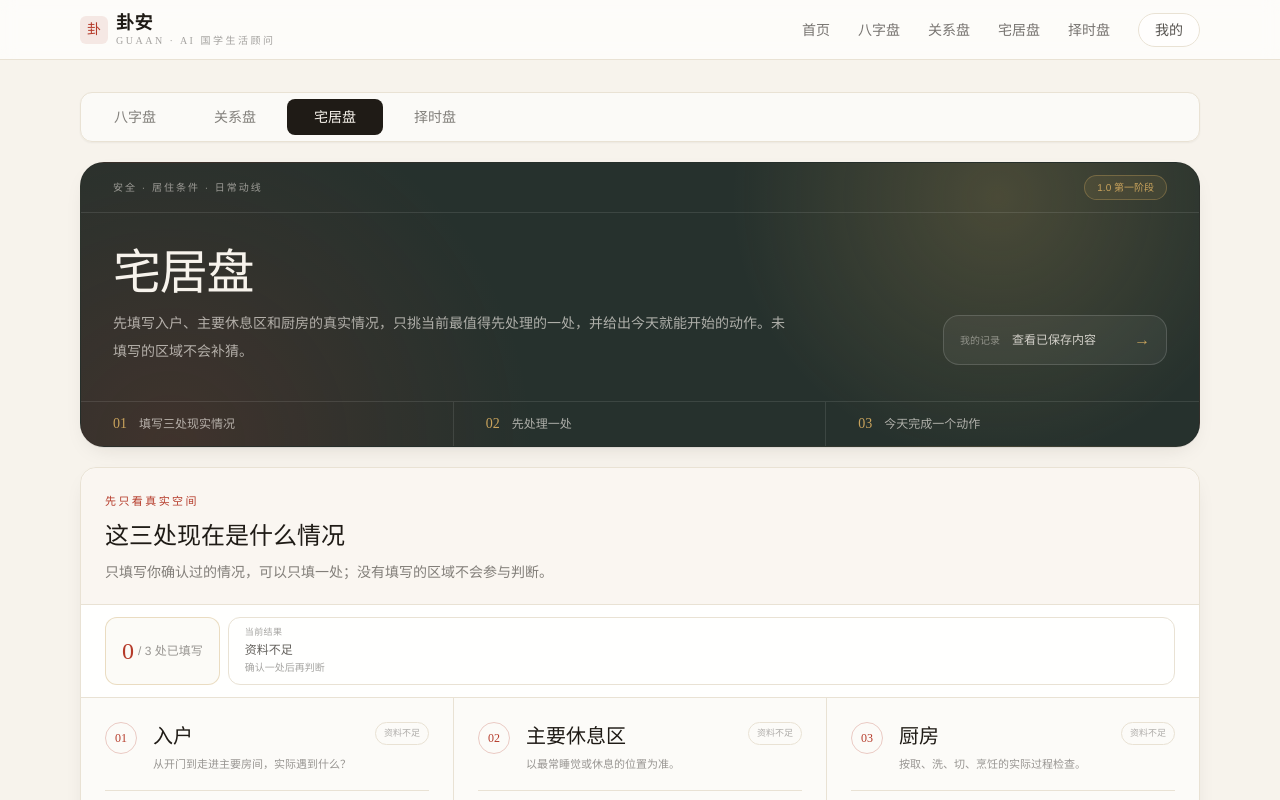
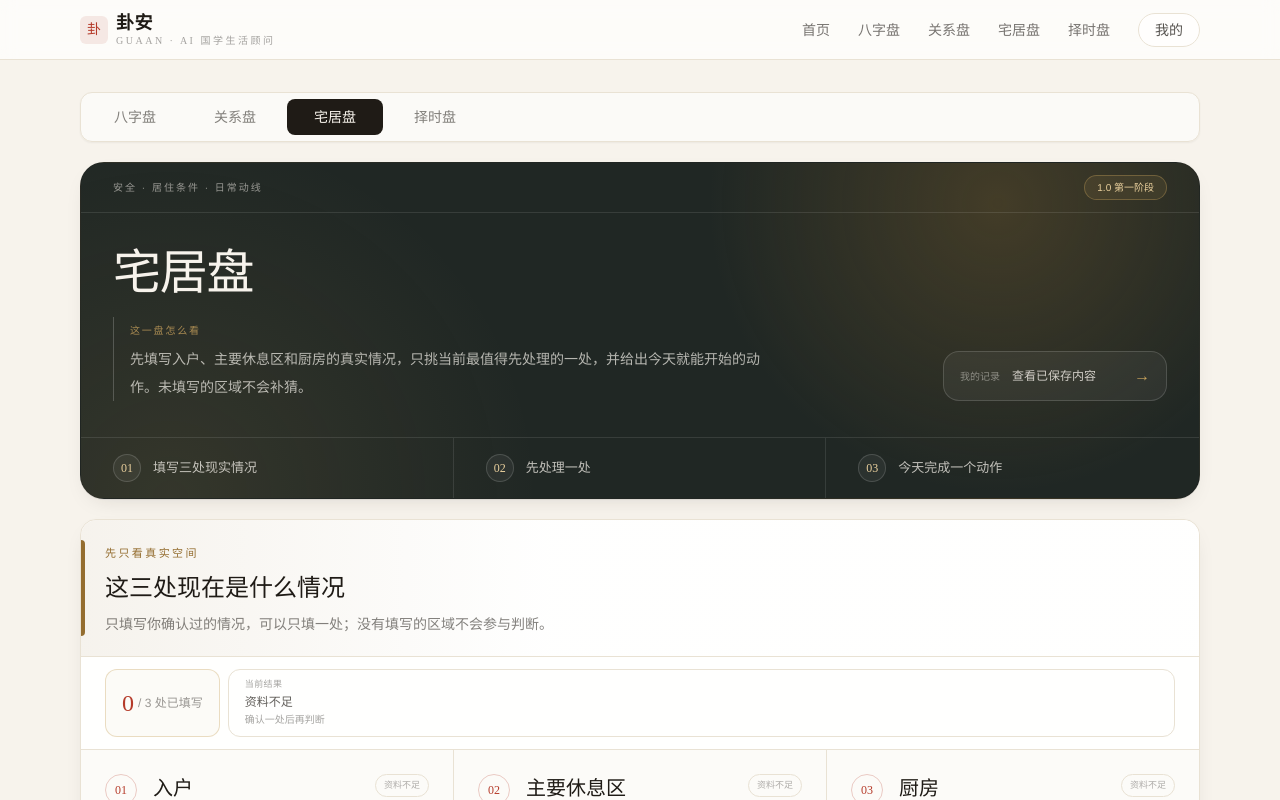
Before and after one commit to YC-WILL/ai-fengshui-demo, a Next.js app: page /fengshui in a window 1280 px wide. Shown: the top 800 px of the page. Built offline with nearby package versions, Linux system fonts and the light colour scheme.

Commit message:
Restore current homepage visual system

```diff
--- a/src/app/globals.css
+++ b/src/app/globals.css
@@ -57,10 +57,18 @@ html, body {
 .nav-mobile-methods::-webkit-scrollbar { display: none; }
 .nav-mobile-methods a { @apply shrink-0 rounded-full px-3 py-1 text-xs text-ink/60; }
 
-.home-intro { @apply flex items-center justify-between gap-6 rounded-2xl border border-gold/30 bg-white/70 px-6 py-7 shadow-scroll md:px-8; }
-.home-intro-mark { @apply hidden h-20 w-20 shrink-0 items-center justify-center rounded-full border border-cinnabar/30 font-serif text-3xl text-cinnabar md:flex; }
 .method-entry-grid { @apply grid gap-3 sm:grid-cols-2 lg:grid-cols-4; }
-.method-entry-card { @apply flex min-h-64 flex-col justify-between gap-5 rounded-2xl border border-mist bg-white/80 p-5 shadow-scroll transition hover:-translate-y-0.5 hover:border-gold/55 hover:bg-white; }
+.method-entry-card {
+  @apply relative flex min-h-64 flex-col justify-between gap-5 overflow-hidden rounded-2xl border border-mist bg-white/80 p-5 shadow-scroll transition hover:-translate-y-0.5 hover:bg-white;
+  --plate-accent: #b53b2a;
+}
+.method-entry-card::before { content: ""; @apply absolute inset-x-0 top-0 h-1; background: var(--plate-accent); opacity: 0.78; }
+.method-entry-card:hover { border-color: color-mix(in srgb, var(--plate-accent) 42%, #e9e2d4); }
+.method-entry-bazi { --plate-accent: #b53b2a; }
+.method-entry-relation { --plate-accent: #5c7f6b; }
+.method-entry-home { --plate-accent: #a67832; }
+.method-entry-timing { --plate-accent: #496b78; }
+.method-entry-card > div:first-child > span:last-child { color: var(--plate-accent); }
 .method-entry-index { @apply font-serif text-sm text-ink/30; }
 
 .method-local-nav { @apply flex gap-1 overflow-x-auto rounded-xl border border-mist bg-white/60 p-1.5 shadow-sm; scrollbar-width: none; }
@@ -73,7 +81,9 @@ html, body {
 .method-page-meta b { @apply rounded-full border border-gold/35 bg-gold/10 px-3 py-1 font-medium tracking-normal text-gold; }
 .method-page-intro { @apply grid gap-6 px-5 py-7 md:grid-cols-[minmax(0,1fr)_14rem] md:items-end md:px-8 md:py-9; }
 .method-page-intro h1 { @apply font-serif text-4xl font-normal tracking-tight md:text-5xl; }
-.method-page-intro p { @apply mt-3 max-w-2xl text-sm leading-7 text-rice/65; }
+.method-page-lead { @apply mt-5 max-w-2xl border-l border-white/20 pl-4; }
+.method-page-lead > span { @apply text-[10px] font-medium tracking-[0.18em] text-gold/80; }
+.method-page-intro .method-page-lead p { @apply mt-1 text-sm leading-7 text-rice/70; }
 .method-saved-link { @apply flex items-center rounded-2xl border border-white/15 bg-white/5 px-4 py-3 transition hover:border-gold/40 hover:bg-white/10; }
 .method-saved-link > span { @apply text-[10px] text-rice/45; }
 .method-saved-link > b { @apply ml-3 text-xs font-medium text-rice/80; }
@@ -82,6 +92,42 @@ html, body {
 .method-reading-path li { @apply flex items-center gap-3 border-b border-white/10 px-5 py-3 last:border-b-0 sm:border-b-0 sm:border-r sm:last:border-r-0 md:px-8; }
 .method-reading-path span { @apply font-serif text-sm text-gold; }
 .method-reading-path b { @apply text-xs font-medium text-rice/65; }
+
+/* 四盘共享阅读层级：各盘只用一个低饱和识别色，结论、行动、依据保持固定位置。 */
+.method-page {
+  --plate-accent: #b53b2a;
+  --plate-accent-soft: rgba(181, 59, 42, 0.07);
+  --plate-accent-line: rgba(181, 59, 42, 0.28);
+}
+.method-page-relation {
+  --plate-accent: #4f7562;
+  --plate-accent-soft: rgba(79, 117, 98, 0.08);
+  --plate-accent-line: rgba(79, 117, 98, 0.3);
+}
+.method-page-home {
+  --plate-accent: #946d2f;
+  --plate-accent-soft: rgba(148, 109, 47, 0.08);
+  --plate-accent-line: rgba(148, 109, 47, 0.3);
+}
+.method-page-timing {
+  --plate-accent: #466875;
+  --plate-accent-soft: rgba(70, 104, 117, 0.08);
+  --plate-accent-line: rgba(70, 104, 117, 0.3);
+}
+.method-page .section-kicker { color: var(--plate-accent); }
+.method-page .method-page-hero {
+  background:
+    radial-gradient(circle at 82% 12%, var(--plate-accent-line), transparent 30%),
+    radial-gradient(circle at 8% 100%, rgba(201, 163, 92, 0.12), transparent 34%),
+    #202724;
+}
+.method-page .method-page-meta b { color: #ead09d; }
+.method-page .method-reading-path li { @apply relative py-4; }
+.method-page .method-reading-path span {
+  @apply flex h-7 w-7 items-center justify-center rounded-full border border-white/15 bg-white/5 text-xs;
+  color: #ead09d;
+}
+.method-page .method-reading-path b { @apply text-[13px] text-rice/75; }
 
 .plate-shell { @apply grid overflow-hidden rounded-2xl border border-mist bg-white/80 shadow-scroll lg:grid-cols-[minmax(0,1fr)_18rem]; }
 .plate-main { @apply min-w-0 p-5 md:p-7; }
@@ -521,6 +567,171 @@ html, body {
 .timing-evidence article p { @apply mt-2 text-xs leading-5 text-ink/50; }
 .timing-boundary { @apply rounded-xl border border-dashed border-gold/45 bg-gold/5 p-4 text-xs leading-6 text-ink/55 md:col-span-2; }
 
+/* 大段内容的统一信息密度：标题可扫读，正文可阅读，专业依据主动收起。 */
+.method-page :is(
+  .bazi-observations-head,
+  .bazi-mainline-head,
+  .relationship-setup-copy,
+  .home-space-section-head,
+  .timing-section-head
+) {
+  @apply relative;
+  background:
+    linear-gradient(90deg, var(--plate-accent-soft), rgba(255, 255, 255, 0.72) 42%),
+    rgba(255, 255, 255, 0.72);
+}
+.method-page :is(
+  .bazi-observations-head,
+  .bazi-mainline-head,
+  .relationship-setup-copy,
+  .home-space-section-head,
+  .timing-section-head
+)::before {
+  content: "";
+  @apply absolute bottom-5 left-0 top-5 w-1 rounded-r-full;
+  background: var(--plate-accent);
+}
+
+.method-page :is(
+  .bazi-observation-card,
+  .relationship-card,
+  .home-area-card,
+  .timing-candidate-grid > button
+) {
+  @apply relative;
+}
+.method-page :is(
+  .bazi-observation-card,
+  .relationship-card,
+  .timing-candidate-grid > button
+)::after {
+  content: "";
+  @apply absolute inset-x-4 top-0 h-px;
+  background: var(--plate-accent-line);
+}
+.method-page :is(
+  .bazi-observation-conclusion,
+  .relationship-conclusion,
+  .home-priority-copy > p,
+  .timing-selected-copy > p
+) {
+  @apply text-[15px] leading-8 text-ink/75;
+}
+
+.method-page :is(
+  .bazi-observation-points > p,
+  .relationship-card dl > div,
+  .timing-candidate-grid dl > div,
+  .timing-comparison-list dl > div
+) {
+  @apply rounded-lg px-3 py-2;
+  background: rgba(247, 243, 236, 0.58);
+}
+.method-page :is(
+  .relationship-card dt,
+  .timing-candidate-grid dt,
+  .timing-comparison-list dt
+) {
+  @apply text-[11px] font-medium tracking-wide text-ink/45;
+}
+.method-page :is(
+  .relationship-card dd,
+  .timing-candidate-grid dd,
+  .timing-comparison-list dd
+) {
+  @apply mt-1 text-[13px] leading-6 text-ink/70;
+}
+
+.method-page :is(
+  .bazi-weekly-action,
+  .relationship-joint-action,
+  .home-action-card,
+  .timing-action
+) {
+  background:
+    linear-gradient(135deg, var(--plate-accent-soft), rgba(247, 243, 236, 0.82));
+  border-color: var(--plate-accent-line);
+}
+.method-page :is(
+  .bazi-weekly-action,
+  .relationship-joint-action,
+  .home-action-card,
+  .timing-action
+) .section-kicker {
+  @apply inline-flex w-fit rounded-full border px-2.5 py-1;
+  border-color: var(--plate-accent-line);
+  background: rgba(255, 255, 255, 0.6);
+}
+.method-page :is(
+  .bazi-weekly-action,
+  .relationship-joint-action,
+  .home-action-card,
+  .timing-action
+) h2 {
+  @apply text-2xl;
+}
+.method-page :is(
+  .bazi-weekly-action,
+  .relationship-joint-action,
+  .home-action-card,
+  .timing-action
+) p {
+  @apply text-[15px] leading-8 text-ink/75;
+}
+
+.method-page :is(
+  .bazi-observation-evidence,
+  .relationship-evidence,
+  .relationship-method,
+  .timing-evidence
+) {
+  @apply text-ink/50;
+}
+.method-page :is(
+  .bazi-observation-evidence,
+  .relationship-evidence,
+  .relationship-method,
+  .timing-evidence
+) > summary {
+  @apply flex w-fit cursor-pointer items-center gap-2 rounded-full border border-mist bg-white/75 px-3 py-1.5 text-xs font-medium;
+  color: var(--plate-accent);
+  list-style: none;
+}
+.method-page :is(
+  .bazi-observation-evidence,
+  .relationship-evidence,
+  .relationship-method,
+  .timing-evidence
+) > summary::-webkit-details-marker { display: none; }
+.method-page :is(
+  .bazi-observation-evidence,
+  .relationship-evidence,
+  .relationship-method,
+  .timing-evidence
+) > summary::after {
+  content: "＋";
+  @apply text-[11px];
+}
+.method-page :is(
+  .bazi-observation-evidence,
+  .relationship-evidence,
+  .relationship-method,
+  .timing-evidence
+)[open] > summary::after { content: "－"; }
+
+.method-page .relationship-professional,
+.method-page .relationship-facts,
+.method-page .bazi-professional-head,
+.method-page .home-professional-placeholder {
+  @apply border-dashed;
+  background: rgba(255, 255, 255, 0.52);
+}
+.method-page .relationship-professional::before,
+.method-page .relationship-facts::before {
+  content: "专业结构";
+  @apply mb-2 inline-flex rounded-full border border-mist bg-rice/70 px-2.5 py-1 text-[10px] tracking-wider text-ink/45;
+}
+
 @media (max-width: 520px) {
   .plate-main, .plate-aside { @apply p-4; }
   .plate-profile-summary { @apply w-full; }
@@ -555,27 +766,42 @@ html, body {
 
 /* 二十四节气是首页首屏；以文字层级呈现当天与交节位置。 */
 .solar-term-card {
-  @apply overflow-hidden rounded-2xl border border-gold/35 bg-white/80 shadow-scroll;
+  @apply relative overflow-hidden rounded-3xl border border-white/10 text-rice shadow-scroll;
   background:
-    radial-gradient(circle at 8% 0%, rgba(181, 59, 42, 0.06), transparent 28%),
-    rgba(255, 255, 255, 0.78);
+    radial-gradient(circle at 84% 10%, rgba(201, 163, 92, 0.2), transparent 28%),
+    radial-gradient(circle at 5% 100%, rgba(181, 59, 42, 0.15), transparent 34%),
+    #202724;
 }
+.solar-term-card::before { content: ""; @apply absolute inset-y-6 left-0 z-10 w-1 rounded-r-full bg-gold/80; }
 .solar-term-hero { @apply grid min-h-72 md:grid-cols-[minmax(0,1fr)_16rem]; }
-.solar-term-copy { @apply flex flex-col justify-between gap-8 bg-[rgba(255,253,248,0.88)] p-6 md:p-8; }
-.solar-term-rhythm { @apply relative flex min-h-48 flex-col justify-center overflow-hidden border-t border-gold/25 bg-rice/75 p-6 md:border-l md:border-t-0 md:p-8; }
-.solar-term-rhythm > span { @apply text-[11px] tracking-[0.24em] text-cinnabar; }
+.solar-term-copy { @apply flex flex-col justify-between gap-8 p-6 md:p-8; }
+.solar-term-copy .section-kicker { @apply text-gold; }
+.solar-term-label { @apply mt-3 text-xs tracking-[0.24em] text-rice/45; }
+.solar-term-title { @apply mt-1 font-serif text-4xl font-normal text-rice md:text-5xl; }
+.solar-term-note { @apply mt-3 font-serif text-lg leading-8 text-rice/75; }
+.solar-term-boundary { @apply flex items-center justify-between gap-3 text-xs text-rice/60; }
+.solar-term-updated { @apply mt-2 text-[11px] leading-5 text-rice/40; }
+.solar-term-rhythm {
+  @apply relative flex min-h-48 flex-col justify-center overflow-hidden border-t border-white/10 p-6 text-rice md:border-l md:border-t-0 md:p-8;
+  background:
+    linear-gradient(135deg, rgba(255,255,255,0.035), rgba(201,163,92,0.08));
+}
+.solar-term-rhythm > span { @apply text-[11px] tracking-[0.24em] text-gold; }
 .solar-term-rhythm > div { @apply relative z-10 mt-3 flex items-baseline; }
-.solar-term-rhythm strong { @apply font-serif text-6xl font-normal text-ink; }
-.solar-term-rhythm small { @apply ml-2 text-xs text-ink/45; }
-.solar-term-rhythm p { @apply relative z-10 mt-2 text-xs text-ink/50; }
+.solar-term-rhythm strong { @apply font-serif text-6xl font-normal text-rice; }
+.solar-term-rhythm small { @apply ml-2 text-xs text-rice/45; }
+.solar-term-rhythm p { @apply relative z-10 mt-2 text-xs text-rice/55; }
 .solar-term-rhythm i { @apply absolute -bottom-8 -right-3 font-serif text-[9rem] not-italic leading-none text-gold/10; }
-.solar-term-progress { @apply h-1.5 overflow-hidden rounded-full bg-mist; }
-.solar-term-progress > span { @apply block h-full rounded-full bg-cinnabar/75; }
-.solar-term-year-list { @apply border-t border-mist bg-white/70 px-5 py-4 md:px-7; }
+.solar-term-progress { @apply h-1.5 overflow-hidden rounded-full bg-white/10; }
+.solar-term-progress > span { @apply block h-full rounded-full bg-gold/80; }
+.solar-term-year-list { @apply border-t border-white/10 bg-black/10 px-5 py-4 md:px-7; }
+.solar-term-year-list > summary { @apply w-fit cursor-pointer text-xs text-gold; }
 .solar-term-grid { @apply grid grid-cols-3 gap-1.5 sm:grid-cols-6 md:grid-cols-8; }
-.solar-term-grid li { @apply flex min-w-0 items-center gap-1.5 rounded-md border border-transparent bg-rice/60 px-2 py-1.5; }
-.solar-term-grid li.is-current { @apply border-cinnabar/35 bg-cinnabar/5 text-cinnabar; }
-.solar-term-season { @apply inline-flex h-4 w-4 shrink-0 items-center justify-center rounded-full border border-gold/35 text-[9px] text-ink/45; }
+.solar-term-grid li { @apply flex min-w-0 items-center gap-1.5 rounded-md border border-transparent bg-white/5 px-2 py-1.5 text-rice/65; }
+.solar-term-grid li.is-current { @apply border-gold/35 bg-gold/10 text-gold; }
+.solar-term-grid time { @apply text-[10px] text-rice/35; }
+.solar-term-season { @apply inline-flex h-4 w-4 shrink-0 items-center justify-center rounded-full border border-gold/25 text-[9px] text-rice/40; }
+.solar-term-year-note { @apply mt-3 text-[11px] leading-5 text-rice/35; }
 
 .core-method-button { @apply flex min-h-24 flex-col items-start justify-between rounded-xl border border-mist bg-white/75 px-4 py-3 text-left text-xs text-ink/50 shadow-sm transition hover:border-gold/50 hover:bg-white; }
 .core-method-button.is-active { @apply border-cinnabar/35 bg-cinnabar/5 text-cinnabar; }
@@ -843,6 +1069,32 @@ html, body {
 }
 
 /* 静心木蟾：按力度给出沉静、可辨认的动作回应。 */
+.wooden-toad-entry {
+  @apply relative flex items-center gap-3 overflow-hidden rounded-2xl border px-4 py-4 shadow-sm;
+  border-color: rgba(92, 127, 107, 0.28);
+  background:
+    radial-gradient(circle at 0% 100%, rgba(92, 127, 107, 0.13), transparent 48%),
+    rgba(255, 255, 255, 0.72);
+}
+.wooden-toad-entry::after {
+  content: "";
+  @apply pointer-events-none absolute -bottom-7 -left-5 h-20 w-20 rounded-full border;
+  border-color: rgba(92, 127, 107, 0.12);
+}
+.wooden-toad-entry-mark {
+  @apply relative z-10 flex h-10 w-10 shrink-0 items-center justify-center rounded-xl border font-serif text-base;
+  color: #4f7562;
+  border-color: rgba(92, 127, 107, 0.28);
+  background: rgba(92, 127, 107, 0.08);
+}
+.wooden-toad-entry-kicker { @apply mb-1 block text-[9px] font-medium tracking-[0.16em]; color: #4f7562; }
+.wooden-toad-entry-action {
+  @apply relative z-10 shrink-0 rounded-full border px-3.5 py-2 text-xs font-medium transition focus:outline-none focus-visible:ring-2 focus-visible:ring-jade/25;
+  color: #3f6652;
+  border-color: rgba(92, 127, 107, 0.35);
+  background: rgba(255, 255, 255, 0.78);
+}
+.wooden-toad-entry-action:hover { background: rgba(92, 127, 107, 0.09); }
 .wooden-toad-dialog {
   -webkit-touch-callout: none;
   -webkit-user-select: none;
--- a/src/components/MethodEntryGrid.tsx
+++ b/src/components/MethodEntryGrid.tsx
@@ -13,7 +13,7 @@ export default function MethodEntryGrid() {
       </div>
       <div className="method-entry-grid">
         {METHOD_MODULES.map((module, index) => (
-          <Link key={module.id} href={module.href} className="method-entry-card group">
+          <Link key={module.id} href={module.href} className={`method-entry-card method-entry-${module.id} group`}>
             <div className="flex items-start justify-between gap-3">
               <span className="method-entry-index">0{index + 1}</span>
               <span className="text-[11px] tracking-[0.18em] text-cinnabar">{module.eyebrow}</span>
--- a/src/components/MethodPageShell.tsx
+++ b/src/components/MethodPageShell.tsx
@@ -19,7 +19,7 @@ export default function MethodPageShell({
   children: React.ReactNode;
 }) {
   return (
-    <div className="space-y-5">
+    <div className={`method-page method-page-${current} space-y-5`}>
       <nav className="method-local-nav" aria-label="四盘切换">
         {METHOD_MODULES.map(module => (
           <Link key={module.id} href={module.href} aria-current={module.id === current ? "page" : undefined}>
@@ -35,7 +35,10 @@ export default function MethodPageShell({
         <div className="method-page-intro">
           <div>
             <h1>{title}</h1>
-            <p>{lead}</p>
+            <div className="method-page-lead">
+              <span>这一盘怎么看</span>
+              <p>{lead}</p>
+            </div>
           </div>
           <Link href="/me" className="method-saved-link"><span>我的记录</span><b>查看已保存内容</b><i aria-hidden>→</i></Link>
         </div>
```
Also changed, not shown: src/app/page.tsx (+0 -9 lines), src/components/SolarTermTimeline.tsx (+8 -8 lines), src/components/WoodenToad.tsx (+5 -3 lines).
